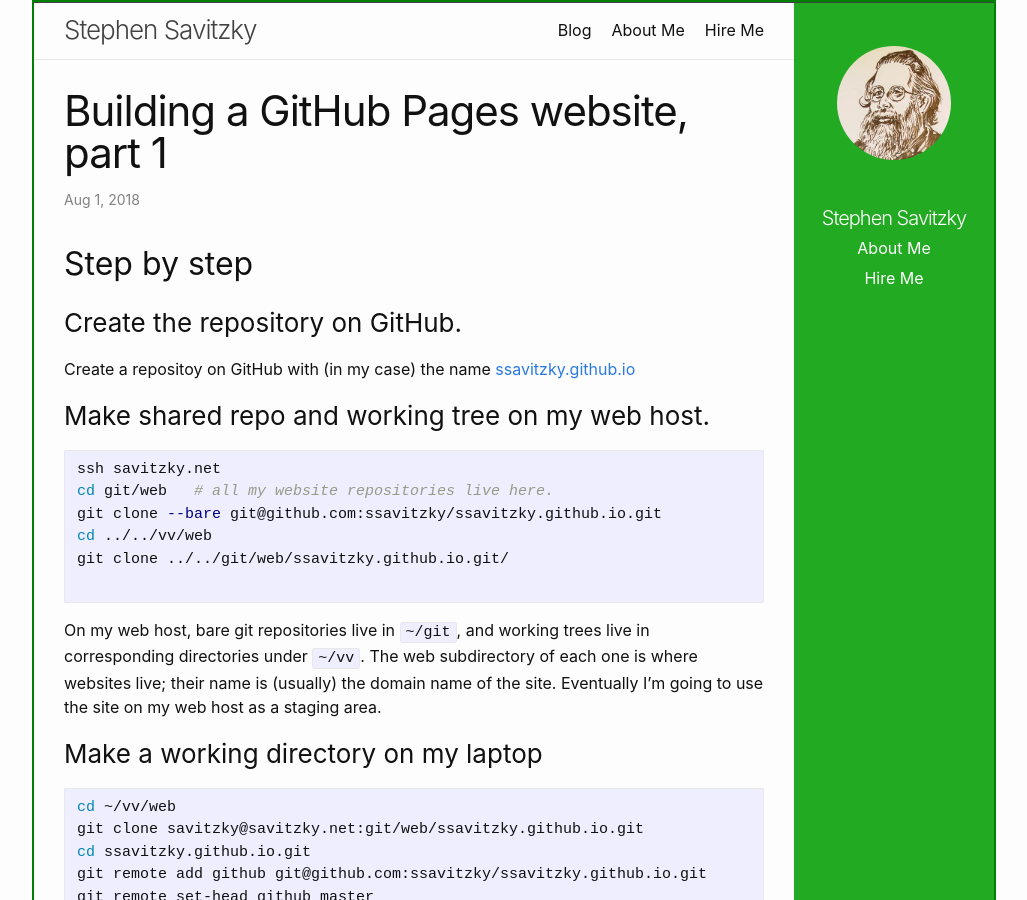
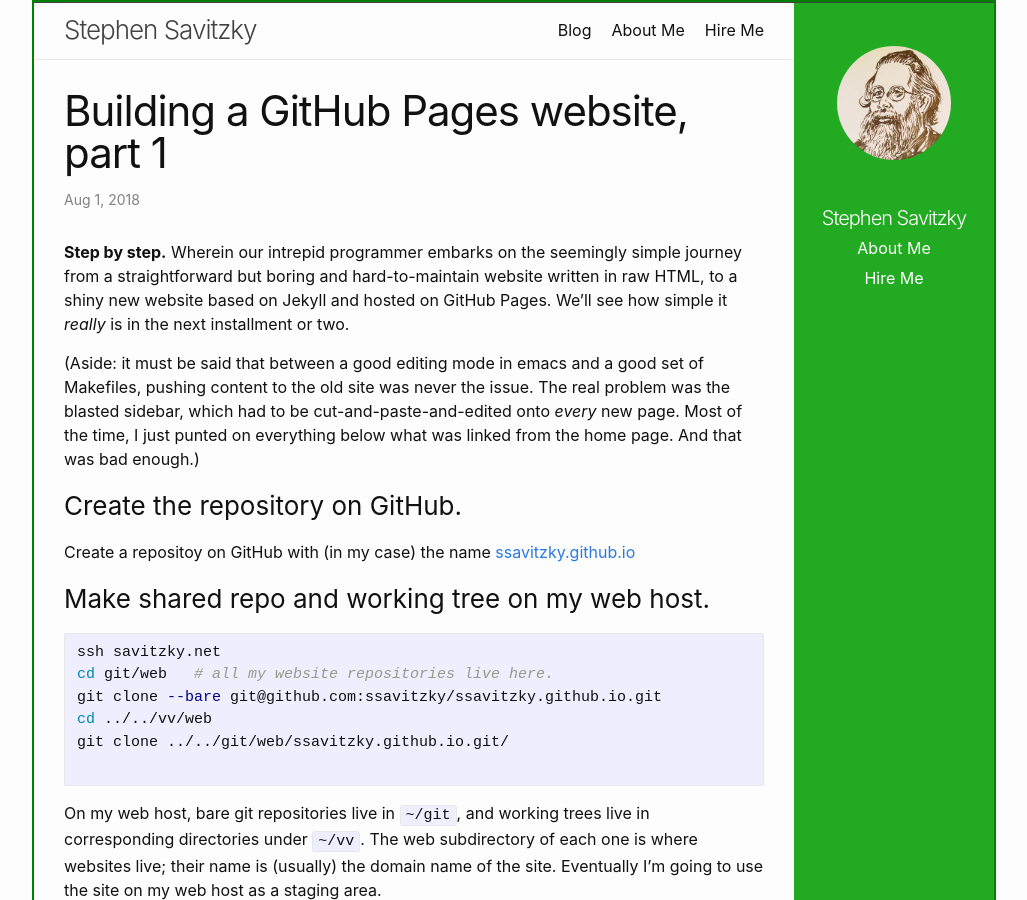
Before and after one commit to ssavitzky/ssavitzky.github.io, a Jekyll site: the page built from _posts/2018-08-01-building-the-site-pt-1.md, in a window 1280 px wide and 900 px high. Shown: the whole window, without its empty margins (126-1153 px from the left). Built offline with Jekyll 4.4.1, drawn with Linux system fonts in a browser that asks for light colours.

Commit message:
Edit posts for better excerpts
Jekyll lets you put excerpts under the post titles; the excerpt consists
of the first paragraph of the post.  So we want that to be an abstract
of sorts.

Along the way, maybe add some tags.

```diff
--- a/_posts/2018-08-01-building-the-site-pt-1.md
+++ b/_posts/2018-08-01-building-the-site-pt-1.md
@@ -1,9 +1,21 @@
 ---
 layout: post
 title: Building a GitHub Pages website, part 1
+tags: [ software, blogging, web, jekyll, github ]
+# not clear whether the tags are working, but it's a start.
 ---
 
-## Step by step
+**Step by step.** Wherein our intrepid programmer embarks on the seemingly
+simple journey from a straightforward but boring and hard-to-maintain website
+written in raw HTML, to a shiny new website based on Jekyll and hosted on
+GitHub Pages.  We'll see how simple it _really_ is in the next installment or
+two.
+
+(Aside:  it must be said that between a good editing mode in emacs and a good
+set of Makefiles, pushing content to the old site was never the issue.  The
+real problem was the blasted sidebar, which had to be cut-and-paste-and-edited
+onto _every_ new page.  Most of the time, I just punted on everything below
+what was linked from the home page.  And that was bad enough.)
 
 ### Create the repository on GitHub.
 
```
Also changed, not shown: _posts/2018-08-01-building-the-site-pt-2.md (+4 -1 lines), _posts/2018-08-02-building-the-site-pt-3.md (+2 -1 lines), _posts/2018-08-03-building-the-site-pt-4.md (+5 -1 lines), _posts/2018-08-04-building-the-site-pt-5.md (+3 -0 lines), _posts/2018-08-07-building-the-site-pt-6.md (+1 -1 lines).
